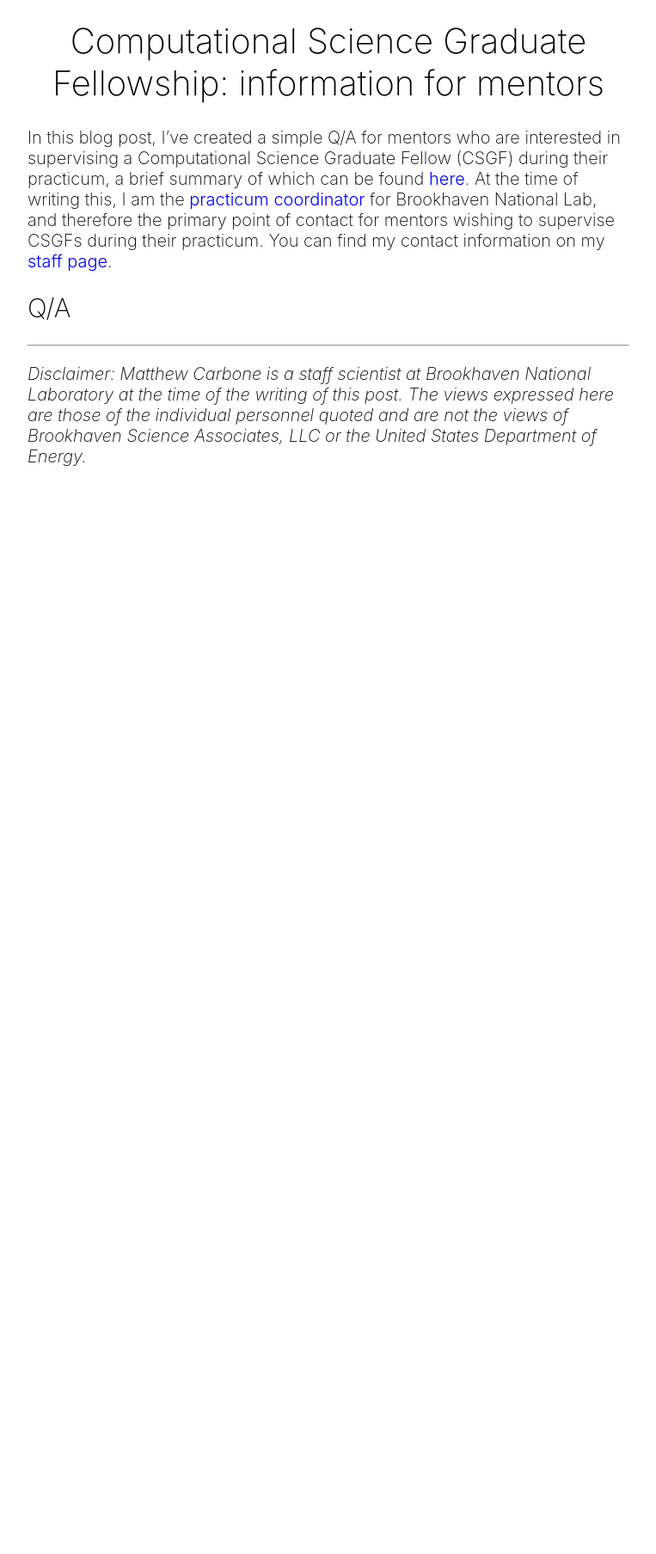
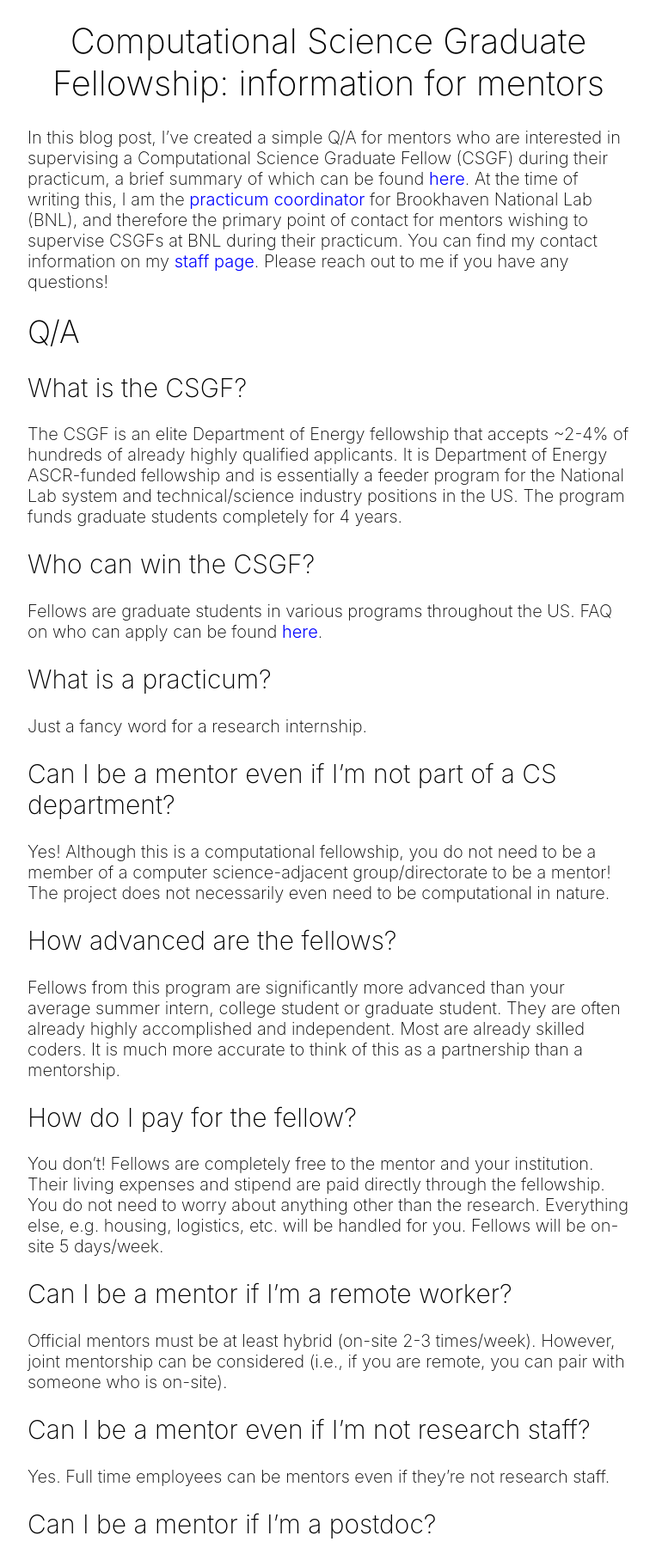
Before and after one commit to matthewcarbone/matthewcarbone.github.io, a Jekyll site: the page built from _posts/2024-06-28-bnl-csgf-information.md, in a window 1280 px wide, cut to the strip 112-1920 px from the top of the page. Shown: the whole strip at 86% size, without its empty margins (258-1021 px from the left). Built offline with Jekyll 4.4.1, drawn with Linux system fonts in a browser that asks for light colours; before the commit the page ends 900 px from its top, so only the background shows below that; some of the changed text lies outside the part shown.

Commit message:
Update with first blog post, update pubs

```diff
--- a/_layouts/post.html
+++ b/_layouts/post.html
@@ -19,6 +19,11 @@
 
           {{ content }}
 
+          {% if page.bnl_disclaimer == true %}
+                <hr>
+                <p class="small">Disclaimer: Matthew Carbone is a staff scientist at Brookhaven National Laboratory at the time of the writing of this post. The views expressed here are those of the individual personnel quoted and are not the views of Brookhaven Science Associates, LLC or the United States Department of Energy.<p>
+          {% endif %}
+
         </div>
       </div>
   </body>
--- a/_posts/2024-06-28-bnl-csgf-information.md
+++ b/_posts/2024-06-28-bnl-csgf-information.md
@@ -2,16 +2,52 @@
 layout: post
 title:  "Computational Science Graduate Fellowship: information for mentors"
 date:   2024-06-28
-categories: misc
+categories: Misc
+bnl_disclaimer: true
 ---
 
-In this blog post, I've created a simple Q/A for mentors who are interested in supervising a Computational Science Graduate Fellow (CSGF) during their practicum, a brief summary of which can be found [here](https://www.krellinst.org/csgf/doe-lab-practicum). At the time of writing this, I am the [practicum coordinator](https://www.krellinst.org/csgf/doe-lab-practicum/brookhaven) for Brookhaven National Lab, and therefore the primary point of contact for mentors wishing to supervise CSGFs during their practicum. You can find my contact information on my [staff page](https://www.bnl.gov/staff/mcarbone).
+In this blog post, I've created a simple Q/A for mentors who are interested in supervising a Computational Science Graduate Fellow (CSGF) during their practicum, a brief summary of which can be found [here](https://www.krellinst.org/csgf/doe-lab-practicum). At the time of writing this, I am the [practicum coordinator](https://www.krellinst.org/csgf/doe-lab-practicum/brookhaven) for Brookhaven National Lab (BNL), and therefore the primary point of contact for mentors wishing to supervise CSGFs at BNL during their practicum. You can find my contact information on my [staff page](https://www.bnl.gov/staff/mcarbone). Please reach out to me if you have any questions!
 
-## Q/A
+# Q/A
+## What is the CSGF?
 
+The CSGF is an elite Department of Energy fellowship that accepts ~2-4% of hundreds of already highly qualified applicants. It is Department of Energy ASCR-funded fellowship and is essentially a feeder program for the National Lab system and technical/science industry positions in the US. The program funds graduate students completely for 4 years.
 
+## Who can win the CSGF?
+Fellows are graduate students in various programs throughout the US. FAQ on who can apply can be found [here](https://www.krellinst.org/csgf/how-apply/frequently-asked-questions).
 
+## What is a practicum?
+Just a fancy word for a research internship.
 
----
+## Can I be a mentor even if I'm not part of a CS department?
+Yes! Although this is a computational fellowship, you do not need to be a member of a computer science-adjacent group/directorate to be a mentor! The project does not necessarily even need to be computational in nature.
 
-_Disclaimer: Matthew Carbone is a staff scientist at Brookhaven National Laboratory at the time of the writing of this post. The views expressed here are those of the individual personnel quoted and are not the views of Brookhaven Science Associates, LLC or the United States Department of Energy._
+## How advanced are the fellows?
+Fellows from this program are significantly more advanced than your average summer intern, college student or graduate student. They are often already highly accomplished and independent. Most are already skilled coders. It is much more accurate to think of this as a partnership than a mentorship.
+
+## How do I pay for the fellow?
+You don't! Fellows are completely free to the mentor and your institution. Their living expenses and stipend are paid directly through the fellowship. You do not need to worry about anything other than the research. Everything else, e.g. housing, logistics, etc. will be handled for you. Fellows will be on-site 5 days/week.
+
+## Can I be a mentor if I'm a remote worker?
+
+Official mentors must be at least hybrid (on-site 2-3 times/week). However, joint mentorship can be considered (i.e., if you are remote, you can pair with someone who is on-site).
+
+## Can I be a mentor even if I'm not research staff?
+Yes. Full time employees can be mentors even if they're not research staff.
+
+## Can I be a mentor if I'm a postdoc?
+
+Yes!
+
+## What is the time commitment?
+Practicums are to be at least 3 months but no more than 4.
+
+## When are the practicums?
+Whenever you and the fellow you mentor want! Summers are popular but not required.
+
+## Can I keep working with the fellow after the practicum is over?
+Yes, but neither you nor the fellow are not obligated to do so.
+
+## Will the fellow be concurrently doing PhD research during the practicum?
+
+No. The fellows are explicitly restricted from performing PhD research during the practicum. Their PhD advisors are also informed of this. They should be dedicating 100% of their time to working with you on your project.
--- a/css/style.css
+++ b/css/style.css
@@ -16,19 +16,21 @@
 
 /* Headers ----------------------------------------------------------------- */
 
+
+h1
+{
+font-weight: 250;
+text-align: left;
+font-size: 1.8rem;
+}
+
+
 /* Only one of these types of headers per page */
 h1#page_header
 {
   font-weight: 250;
   text-align: center;
   font-size: 2rem;
-}
-
-h1
-{
-font-weight: 250;
-text-align: left;
-font-size: 1.5rem;
 }
 
 h2
@@ -42,7 +44,7 @@
 {
   font-weight: 150;
   text-align: left;
-  font-size: 1.5rem;
+  font-size: 1.2rem;
 }
 
 /* Paragraphs -------------------------------------------------------------- */
@@ -65,6 +67,11 @@
 
 .centered {
   text-align: center;
+}
+
+.small {
+    font-size: 0.8rem;
+    font-style: italic;
 }
 
 ol li {
```
Also changed, not shown: _data/publications.yml (+13 -13 lines).
